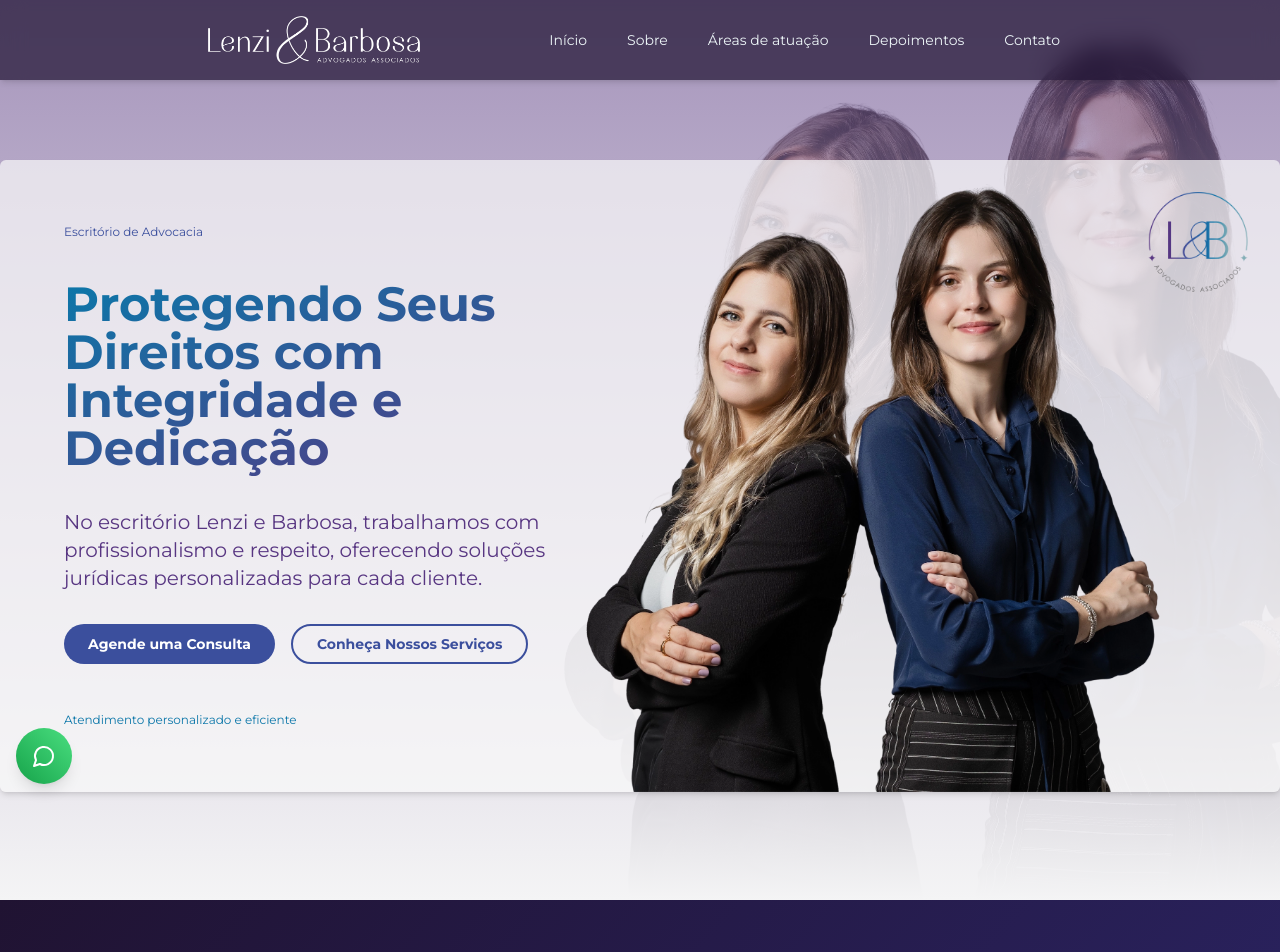
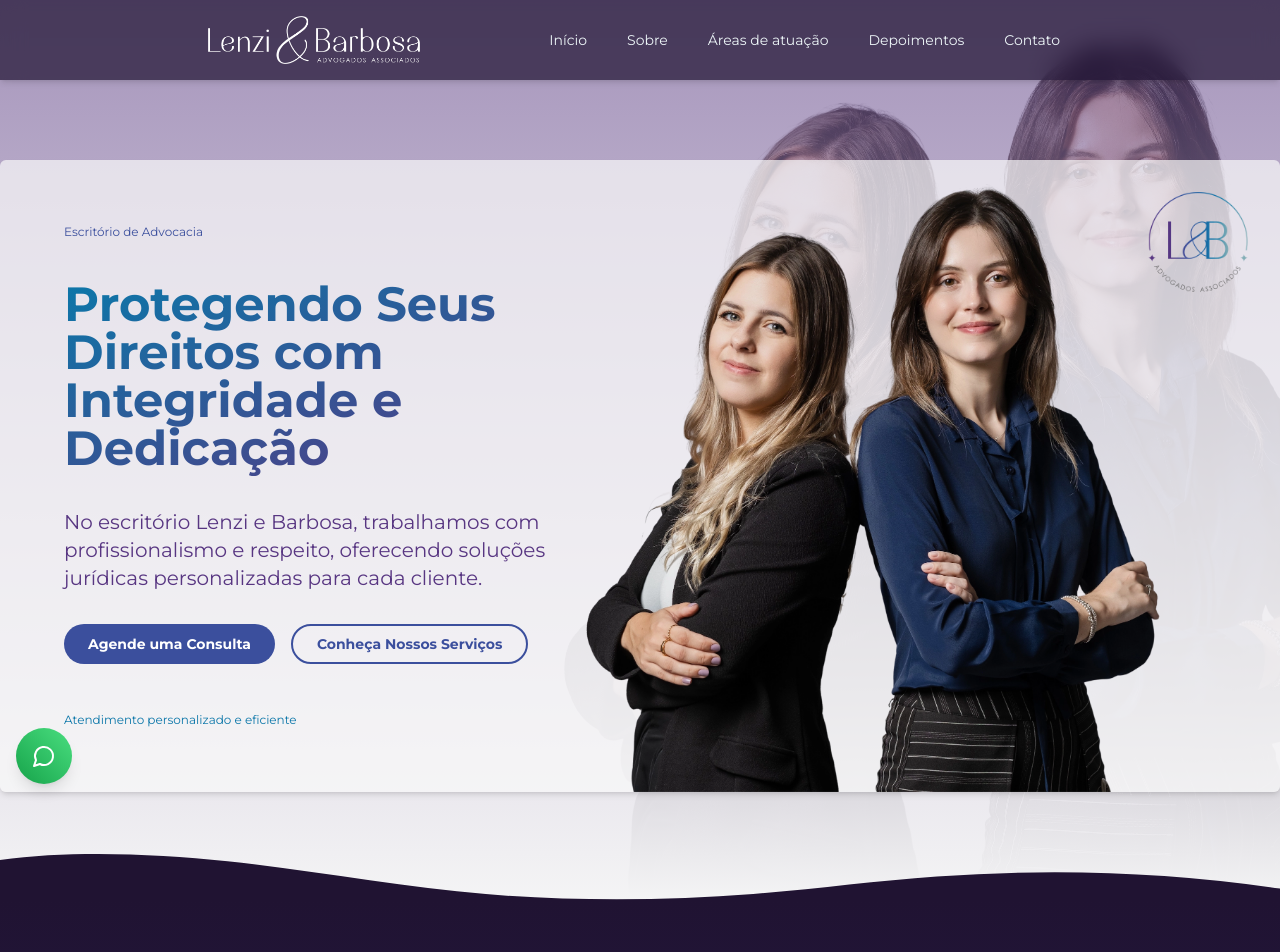
Before and after one commit to pedrinhopagan/lp-lenzi-barbosa, a Next.js app: page / in a window 1280 px wide. Shown: the top 952 px of the page. Built offline with nearby package versions, Linux system fonts and the light colour scheme.

Commit message:
melhoria about

```diff
--- /dev/null
+++ b/components/pages/home/-components/WaveDivider.tsx
@@ -0,0 +1,22 @@
+import React from "react";
+
+export function WaveDivider() {
+	return (
+		<div className="absolute -top-[30px] sm:-top-[50px] z-20 lg:z-10 left-0 w-full overflow-hidden leading-none rotate-180">
+			<svg
+				className="relative block w-[calc(100%+1.3px)] h-[30px] sm:h-[50px]"
+				data-name="Layer 1"
+				xmlns="http://www.w3.org/2000/svg"
+				viewBox="0 0 1200 120"
+				preserveAspectRatio="none"
+				aria-hidden="true"
+			>
+				<title>Divisor de Onda</title>
+				<path
+					d="M321.39,56.44c58-10.79,114.16-30.13,172-41.86,82.39-16.72,168.19-17.73,250.45-.39C823.78,31,906.67,72,985.66,92.83c70.05,18.48,146.53,26.09,214.34,3V0H0V27.35A600.21,600.21,0,0,0,321.39,56.44Z"
+					className="fill-blue-900"
+				/>
+			</svg>
+		</div>
+	);
+}
--- a/components/pages/home/-sections/About.tsx
+++ b/components/pages/home/-sections/About.tsx
@@ -7,6 +7,7 @@ import images from "@/contants/images";
 import Image from "next/image";
 import { Award, ChevronRight, Search, Star, Target } from "lucide-react";
 import { motion } from "framer-motion";
+import { useScroll } from "framer-motion";
 import { useState } from "react";
 import {
 	Dialog,
@@ -18,16 +19,16 @@ import {
 	DialogClose,
 } from "@/components/ui/dialog";
 import { lawyers } from "@/contants/home-page";
+import { WaveDivider } from "../-components/WaveDivider";
 
 export function About() {
-	const [selectedLawyer, setSelectedLawyer] = useState(null);
-
 	return (
-		<Container className="py-12 lg:py-24 bg-gradient-to-br from-blue-900 to-indigo-900">
+		<Container className="relative y-12 lg:py-24 bg-gradient-to-b from-blue-900 to-indigo-900">
+			<WaveDivider />
 			<span id="about" className="element-to-navigate" />
 
 			<div className="max-w-6xl mx-auto">
-				<div className="text-white p-12 rounded-3xl">
+				<div className="text-white p-2 md:p-8 xl:p-12 rounded-3xl">
 					<h4 className="text-sm font-semibold text-blue-300 text-center mb-2">
 						Nossa Equipe
 					</h4>
@@ -47,7 +48,7 @@ export function About() {
 								animate={{ opacity: 1, y: 0 }}
 								transition={{ delay: index * 0.2 }}
 							>
-								<Card className="overflow-hidden hover:shadow-xl transition-shadow duration-300 bg-blue-800/30 backdrop-blur-sm border-blue-400">
+								<Card className="overflow-hidden hover:shadow-xl transition-shadow duration-300 bg-blue-800/30 backdrop-blur-sm border-blue-400 group">
 									<CardContent className="p-0">
 										<div className="relative">
 											<Image
@@ -60,10 +61,22 @@ export function About() {
 												className="w-full h-64 object-cover"
 											/>
 											<div className="absolute inset-0 bg-gradient-to-t from-black/70 to-transparent flex flex-col justify-end p-6">
-												<h2 className="text-2xl font-bold text-white mb-2">
+												<motion.h2
+													initial={{ opacity: 0, y: 20 }}
+													whileInView={{ opacity: 1, y: 0 }}
+													transition={{ delay: 0.2 }}
+													className="text-2xl font-bold text-white mb-2"
+												>
 													{lawyer.name}
-												</h2>
-												<p className="text-indigo-200">{lawyer.description}</p>
+												</motion.h2>
+												<motion.p
+													initial={{ opacity: 0, y: 20 }}
+													whileInView={{ opacity: 1, y: 0 }}
+													transition={{ delay: 0.4 }}
+													className="text-indigo-200"
+												>
+													{lawyer.description}
+												</motion.p>
 											</div>
 										</div>
 										<div className="p-6">
--- a/components/pages/home/-sections/Hero.tsx
+++ b/components/pages/home/-sections/Hero.tsx
@@ -4,6 +4,7 @@ import { Button } from "@/components/ui/button";
 import images from "@/contants/images";
 import { LinkNavigation } from "@/lib/link_navigation";
 import Image from "next/image";
+import { WaveDivider } from "../-components/WaveDivider";
 
 const img1 = images.heroImage;
 const img2 = images.logoCircleGradient;
```
